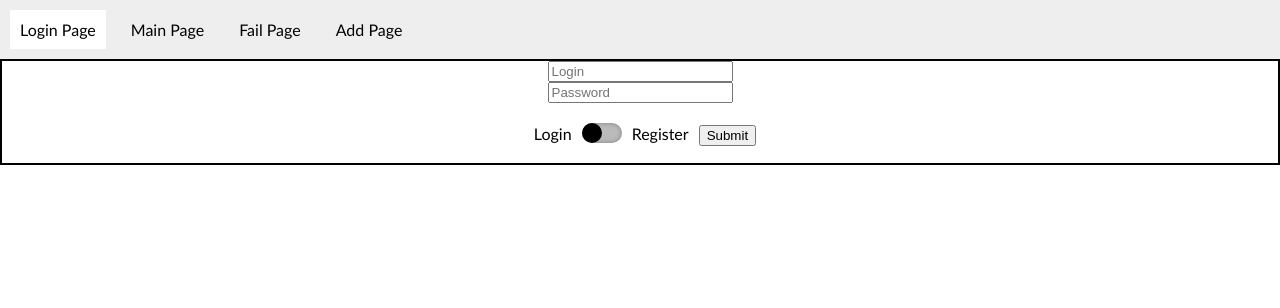
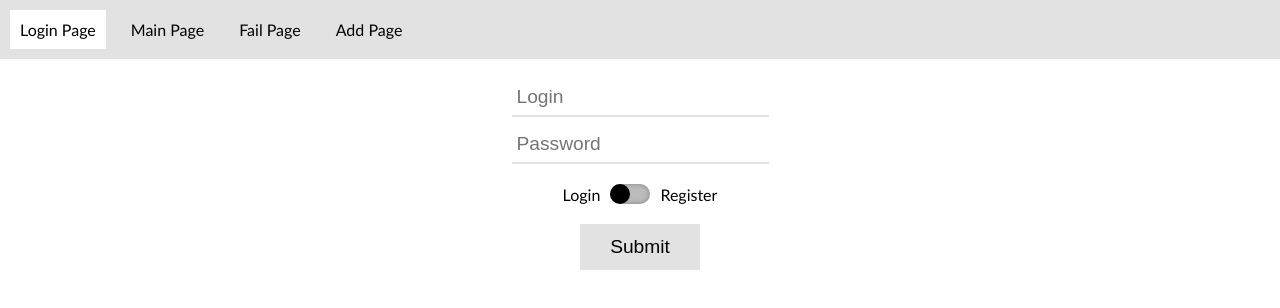
Before and after one commit to TheGhost902/routine-check-front, a React app: page /login in a window 1280 px wide. Shown: the top 308 px of the page. Built offline with nearby package versions, Linux system fonts and the light colour scheme.

Commit message:
added css to LoginForm component

```diff
--- a/src/components/LoginForm.jsx
+++ b/src/components/LoginForm.jsx
@@ -65,17 +65,35 @@ function LoginForm({ loginAction }) {
             className="login-form"
             onSubmit={formSubmit}
         >
-            <input type="text" placeholder="Login" value={login} onChange={changeLogin}/>
-            <input type="password" placeholder="Password" value={password} onChange={changePassword}/>
-            <div>
+            <input
+                className="login-form__input"
+                type="text"
+                placeholder="Login"
+                value={login}
+                onChange={changeLogin}
+            />
+
+            <input
+                className="login-form__input"
+                type="password"
+                placeholder="Password"
+                value={password}
+                onChange={changePassword}
+            />
+
             <Toggle
                 preLabel="Login"
                 postLabel="Register"
                 active={registerToggle}
                 toggleFn={changeRegisterToggle}
             />
-                <button type="submit">Submit</button>
-            </div>
+
+            <button
+                className="std-button login-form__button"
+                type="submit"
+            >
+                Submit
+            </button>
 
         </form>
         </>
--- a/src/components/Toggle.jsx
+++ b/src/components/Toggle.jsx
@@ -6,10 +6,7 @@ function Toggle({ toggleFn = () => {}, active = false, preLabel = '', postLabel
     }
 
     return (
-        <div
-            type="button"
-            className="toggle"
-        >
+        <div className="toggle">
             <p className="toggle__label">
                 {preLabel}
             </p>
--- a/src/main.css
+++ b/src/main.css
@@ -3,6 +3,19 @@ body {
     margin: 0;
 
     font-family: 'Gill Sans', 'Gill Sans MT', Calibri, 'Trebuchet MS', sans-serif;
+}
+.std-button {
+    padding: 10px;
+
+    border: solid 2px #e2e2e2;
+    box-sizing: border-box;
+
+    background-color: #e2e2e2;
+
+    transition: all .15s ease-in-out;
+}
+.std-button:hover, .std-button:focus {
+    background-color: #fff;
 }
 
 
@@ -14,7 +27,7 @@ body {
 
     padding: 10px;
 
-    background-color: #eeeeee;
+    background-color: #e2e2e2;
 }
 .navigation__active-link {
     background-color: #ffffff;
@@ -39,11 +52,33 @@ body {
 
 /* LoginForm.jsx */
 .login-form {
-    border: solid black 2px;
+    padding: 10px;
+
     display: flex;
     justify-content: center;
     align-items: center;
     flex-direction: column;
+}
+.login-form__input {
+    margin-top: 10px;
+    padding: 5px;
+
+    height: 1.6rem;
+
+    border: none;
+    border-bottom: solid 2px #e2e2e2;
+
+    font-size: 1.2rem;
+
+    transition: border .15s ease-in-out;
+}
+.login-form__input:hover, .login-form__input:focus {
+    border-bottom: solid 2px black;
+}
+.login-form__button {
+    font-size: 1.2rem;
+
+    min-width: 120px;
 }
 
 
```
Lines whose indentation alone changed are shown as unchanged.
